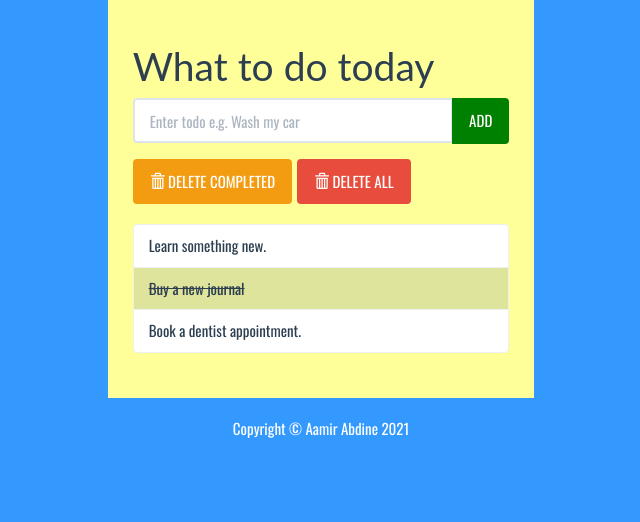
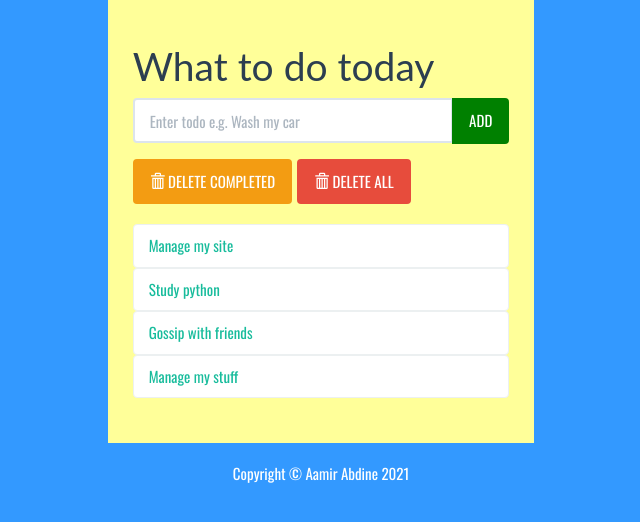
Before and after one commit to aamir786abdine/todoapp, a Django app: page / in a window 1280 px wide. Shown: the part 129-651 px from the top of the page, without its empty margins (319-959 px from the left). Run offline with Django 3.2, Linux system fonts and the light colour scheme; data comes from the database, SQL or seed files in the repository; both versions use the stored data as it was after the commit; some libraries are stand-ins or nearby versions.

Commit message:
Displaying database items

```diff
--- a/todolist/templates/todolist/index.html
+++ b/todolist/templates/todolist/index.html
@@ -51,12 +51,17 @@
 					</div>
 
 					<ul class="list-group t20">
-						<li class="list-group-item">Learn something new.</li>
-						<li class="list-group-item todo-completed">Buy a new journal</li>
-						<li class="list-group-item">Book a dentist appointment.</li>
+						{% for item in todo_items %}
+						        {% if item.completed %}
+						<li class="list-group-item todo-completed">{{item.text}}</li>
+						         {% else %}
+						<a href="#"><li class="list-group-item">{{item.text}}</li></a>
+						{% endif %}
+						{% endfor %}
 					</ul>
 				</div>
 			</div>
+
 			<footer>
 				<div class="row pad">
 					<div class="col-lg-12 text-center">
--- a/todolist/views.py
+++ b/todolist/views.py
@@ -1,6 +1,9 @@
 from django.shortcuts import render
+from .models import Todolist
 
 # Create your views here.
 
 def index(request):
-    return render(request, 'todolist/index.html')
+    todo_items = Todolist.objects.order_by('id')
+    context = {'todo_items': todo_items}
+    return render(request, 'todolist/index.html', context)
```
Also changed, not shown: db.sqlite3.
